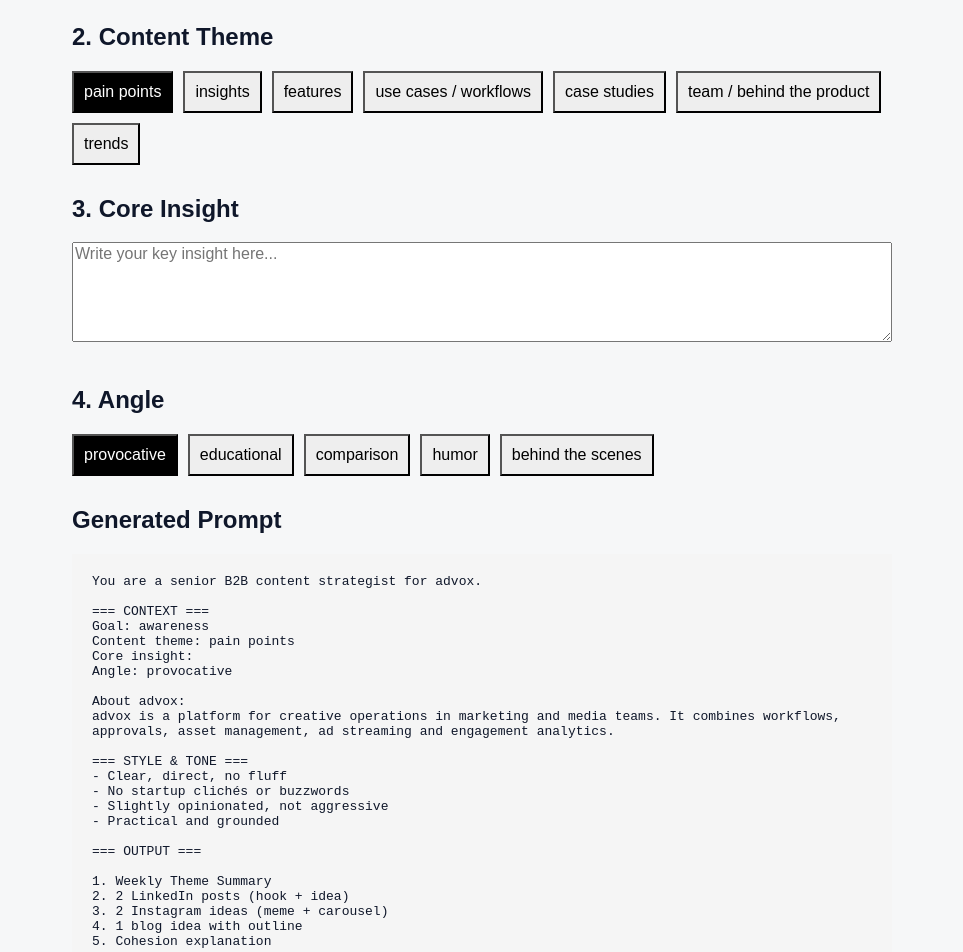
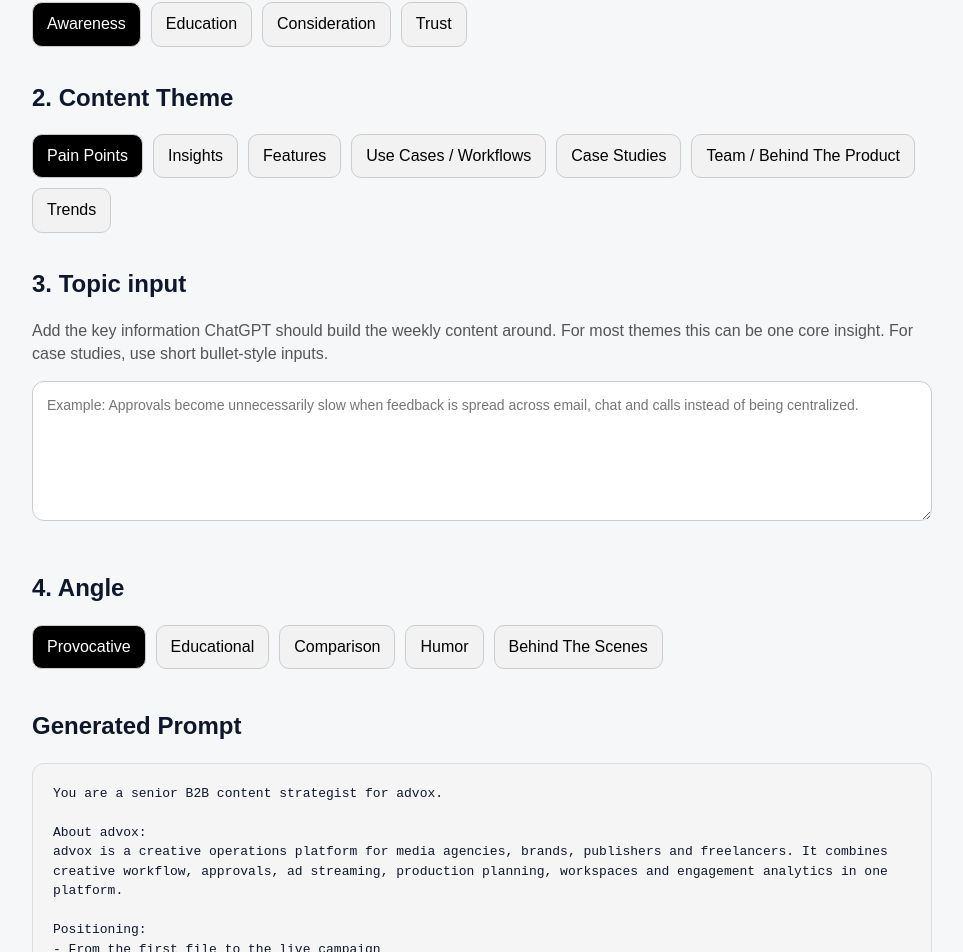
Before and after one commit to johannes-sketch/advox-content-wizard, a Next.js app: page / in a window 1280 px wide. Shown: the part 218-1170 px from the top of the page, without its empty margins (158-1121 px from the left). Built offline with nearby package versions, Linux system fonts and the light colour scheme.

Commit message:
improve wizard prompt and input logic

```diff
--- a/app/page.tsx
+++ b/app/page.tsx
@@ -22,39 +22,174 @@
   "behind the scenes",
 ];
 
+const advoxContext = `About advox:
+advox is a creative operations platform for media agencies, brands, publishers and freelancers. It combines creative workflow, approvals, ad streaming, production planning, workspaces and engagement analytics in one platform.
+
+Positioning:
+- From the first file to the live campaign
+- Creative workflow, approvals, ad streaming and engagement analytics in one place
+- Built for teams that are tired of approval chaos, version confusion and re-uploading live ads
+
+Key audiences:
+- Media agencies
+- Brands / in-house marketing teams
+- Publishers
+- Freelancers
+
+Key pain points advox solves:
+- Feedback scattered across email, chat, calls and screenshots
+- Version chaos and uncertainty about which file is final
+- Approval processes without audit trail
+- Re-uploading and re-booking live ads after changes
+- Lack of meaningful proof of creative performance
+
+Core feature areas:
+- Workspaces with isolated access and role control
+- Creative workflow and versioning
+- Production plan with live asset status
+- Approvals via secure preview links, no client account needed
+- Ad streaming: update the ad, not the tag
+- Cookieless engagement analytics
+
+Important product truths:
+- Ad streaming is a key differentiator
+- Engagement analytics are cookieless and GDPR-compliant
+- Analytics focus on CTR, 3-second impressions, interaction events, variant comparison, per-creative breakdown and report export
+- Do not mention hover time or scroll depth
+- Approvals are version-locked and auditable
+- Clients do not need an account to review or approve via preview link
+- Lite starts at €3/month
+
+Tone for advox:
+- Clear, direct, practical
+- Slightly opinionated, not exaggerated
+- No startup clichés, no empty buzzwords
+- Focus on real workflow problems and operational clarity
+- Sound like someone who understands campaign operations, not generic SaaS marketing`;
+
+function getInputLabel(pot: string) {
+  if (pot === "case studies") return "Case study inputs";
+  if (pot === "features") return "Feature focus";
+  if (pot === "use cases / workflows") return "Workflow / use case input";
+  return "Topic input";
+}
+
+function getInputPlaceholder(pot: string) {
+  if (pot === "case studies") {
+    return "Example: Client type: media agency. Problem before advox: feedback in email + Slack. Main change: faster approvals, clearer versioning, better client visibility. Relevant feature: preview links + audit trail. Outcome: less coordination, more transparency.";
+  }
+  if (pot === "features") {
+    return "Example: Focus on approvals. Main point: clients can review and approve via secure preview link without creating an account. Versions are locked, feedback stays on the asset, audit trail is clear.";
+  }
+  if (pot === "use cases / workflows") {
+    return "Example: Show how a campaign moves from briefing to review, approval and live delivery without scattered feedback or version confusion.";
+  }
+  return "Example: Approvals become unnecessarily slow when feedback is spread across email, chat and calls instead of being centralized.";
+}
+
 export default function Home() {
   const [goal, setGoal] = useState("awareness");
   const [pot, setPot] = useState("pain points");
-  const [coreInsight, setCoreInsight] = useState("");
+  const [topicInput, setTopicInput] = useState("");
   const [angle, setAngle] = useState("provocative");
 
   const prompt = useMemo(() => {
     return `You are a senior B2B content strategist for advox.
 
-=== CONTEXT ===
+${advoxContext}
+
+=== WEEKLY CONTENT INPUT ===
 Goal: ${goal}
 Content theme: ${pot}
-Core insight: ${coreInsight}
+Topic input: ${topicInput}
 Angle: ${angle}
 
-About advox:
-advox is a platform for creative operations in marketing and media teams. It combines workflows, approvals, asset management, ad streaming and engagement analytics.
+=== YOUR JOB ===
+Create one coherent weekly cross-channel content package for advox.
+The output must be directly usable by a marketing team without additional ideation.
+This means: do not only provide outlines or ideas. Always provide finished draft copy for every content piece.
+
+=== CONTENT LOGIC ===
+- All content pieces must connect back to the same weekly theme
+- Each piece should approach the theme from a slightly different angle
+- Adapt the same topic to the logic of each channel instead of repeating the same wording
+- Keep the language concrete and useful
+- Make the content feel grounded in real campaign work
 
 === STYLE & TONE ===
 - Clear, direct, no fluff
 - No startup clichés or buzzwords
-- Slightly opinionated, not aggressive
-- Practical and grounded
+- Slightly opinionated, but not aggressive
+- Practical and grounded in real workflows
+- Write like a smart operator, not like generic marketing copy
 
-=== OUTPUT ===
+=== WHAT TO AVOID ===
+- “game-changing”, “revolutionary”, “next-level”
+- vague statements without examples
+- generic advice that applies to any SaaS tool
+- over-polished corporate phrasing
+- claims that contradict the advox context above
+
+=== OUTPUT FORMAT ===
 
 1. Weekly Theme Summary
-2. 2 LinkedIn posts (hook + idea)
-3. 2 Instagram ideas (meme + carousel)
-4. 1 blog idea with outline
-5. Cohesion explanation
-`;
-  }, [goal, pot, coreInsight, angle]);
+- 2–3 sentences explaining the focus of the week
+- explain why this theme matters for the target audience
+
+2. LinkedIn Content
+Create 2 finished LinkedIn posts.
+For each post, provide:
+- Post type
+- Hook
+- Finished post copy
+- CTA
+- Short note on why this post works
+
+Requirements:
+- Post 1 should be more opinion-driven or perspective-led
+- Post 2 should be clearly different, e.g. more educational, comparison-based or practical
+- The copy must be ready to post
+
+3. Instagram Content
+Create 2 finished Instagram content pieces.
+For each piece, provide:
+- Format
+- Visual concept
+- On-image text if relevant
+- Finished caption
+- Short note on why this piece works on Instagram
+
+Requirements:
+- One piece should be more relatable / social-first
+- One piece should be more educational / visual
+- The caption must be fully written and usable
+
+4. Blog Content
+Create 1 blog package.
+Provide:
+- 3 possible blog titles
+- 1 recommended final title
+- Short rationale for the title choice
+- Full article structure (intro, section headings, conclusion)
+- A complete blog draft text
+
+Requirements:
+- The blog draft must be long enough to use as a real first draft
+- The structure should still be clearly visible so an editor can either use the outline or the full text
+- The blog should be useful, practical and not overly promotional
+
+5. Cohesion Explanation
+- 2–3 sentences on how the LinkedIn posts, Instagram pieces and blog article work together as one weekly theme
+
+=== QUALITY BAR ===
+- Make it specific, not generic
+- Tie everything back to the topic input
+- Use real operational language
+- Show clear understanding of advox, its audiences and its differentiators
+- Make the finished copy feel like it could realistically be published by advox
+
+Now generate the full weekly content package.`;
+  }, [goal, pot, topicInput, angle]);
 
   function copyPrompt() {
     navigator.clipboard.writeText(prompt);
@@ -62,10 +197,14 @@
   }
 
   return (
-    <main style={{ padding: 40, fontFamily: "Arial", maxWidth: 900, margin: "0 auto" }}>
-      <h1 style={{ fontSize: 32 }}>advox Content Wizard 🚀</h1>
+    <main style={{ padding: 40, fontFamily: "Arial", maxWidth: 980, margin: "0 auto", lineHeight: 1.4 }}>
+      <h1 style={{ fontSize: 32, marginBottom: 8 }}>advox Content Wizard 🚀</h1>
+      <p style={{ color: "#555", marginTop: 0, marginBottom: 30 }}>
+        Build one weekly theme, generate one high-quality prompt, and use it in ChatGPT to create finished cross-channel content.
+      </p>
 
       <h2>1. Goal</h2>
+      <div style={{ marginBottom: 24 }}>
         {goals.map((g) => (
           <button
             key={g}
@@ -73,16 +212,22 @@
             style={{
               marginRight: 10,
               marginBottom: 10,
-            padding: 10,
-            background: goal === g ? "black" : "#eee",
+              padding: "10px 14px",
+              border: "1px solid #ccc",
+              borderRadius: 10,
+              background: goal === g ? "black" : "#f2f2f2",
               color: goal === g ? "white" : "black",
+              cursor: "pointer",
+              textTransform: "capitalize",
             }}
           >
             {g}
           </button>
         ))}
+      </div>
 
       <h2>2. Content Theme</h2>
+      <div style={{ marginBottom: 24 }}>
         {contentPots.map((p) => (
           <button
             key={p}
@@ -90,24 +235,42 @@
             style={{
               marginRight: 10,
               marginBottom: 10,
-            padding: 10,
-            background: pot === p ? "black" : "#eee",
+              padding: "10px 14px",
+              border: "1px solid #ccc",
+              borderRadius: 10,
+              background: pot === p ? "black" : "#f2f2f2",
               color: pot === p ? "white" : "black",
+              cursor: "pointer",
+              textTransform: "capitalize",
             }}
           >
             {p}
           </button>
         ))}
+      </div>
 
-      <h2>3. Core Insight</h2>
+      <h2>3. {getInputLabel(pot)}</h2>
+      <p style={{ color: "#555", marginTop: 0 }}>
+        Add the key information ChatGPT should build the weekly content around. For most themes this can be one core insight. For case studies, use short bullet-style inputs.
+      </p>
       <textarea
-        value={coreInsight}
-        onChange={(e) => setCoreInsight(e.target.value)}
-        placeholder="Write your key insight here..."
-        style={{ width: "100%", height: 100, marginBottom: 20 }}
+        value={topicInput}
+        onChange={(e) => setTopicInput(e.target.value)}
+        placeholder={getInputPlaceholder(pot)}
+        style={{
+          width: "100%",
+          minHeight: 140,
+          marginBottom: 24,
+          padding: 14,
+          borderRadius: 12,
+          border: "1px solid #ccc",
+          fontFamily: "Arial",
+          fontSize: 14,
+        }}
       />
 
       <h2>4. Angle</h2>
+      <div style={{ marginBottom: 30 }}>
         {angles.map((a) => (
           <button
             key={a}
@@ -115,27 +278,47 @@
             style={{
               marginRight: 10,
               marginBottom: 10,
-            padding: 10,
-            background: angle === a ? "black" : "#eee",
+              padding: "10px 14px",
+              border: "1px solid #ccc",
+              borderRadius: 10,
+              background: angle === a ? "black" : "#f2f2f2",
               color: angle === a ? "white" : "black",
+              cursor: "pointer",
+              textTransform: "capitalize",
             }}
           >
             {a}
           </button>
         ))}
+      </div>
 
       <h2>Generated Prompt</h2>
-      <pre style={{ background: "#f5f5f5", padding: 20, whiteSpace: "pre-wrap" }}>
+      <pre
+        style={{
+          background: "#f5f5f5",
+          padding: 20,
+          whiteSpace: "pre-wrap",
+          borderRadius: 12,
+          border: "1px solid #ddd",
+          fontSize: 13,
+          lineHeight: 1.5,
+          overflowX: "auto",
+        }}
+      >
         {prompt}
       </pre>
 
       <button
         onClick={copyPrompt}
         style={{
-          padding: 15,
+          padding: "14px 18px",
           background: "black",
           color: "white",
           marginTop: 20,
+          borderRadius: 10,
+          border: "none",
+          cursor: "pointer",
+          fontSize: 15,
         }}
       >
         Copy Prompt
```
Lines whose indentation alone changed are shown as unchanged.
